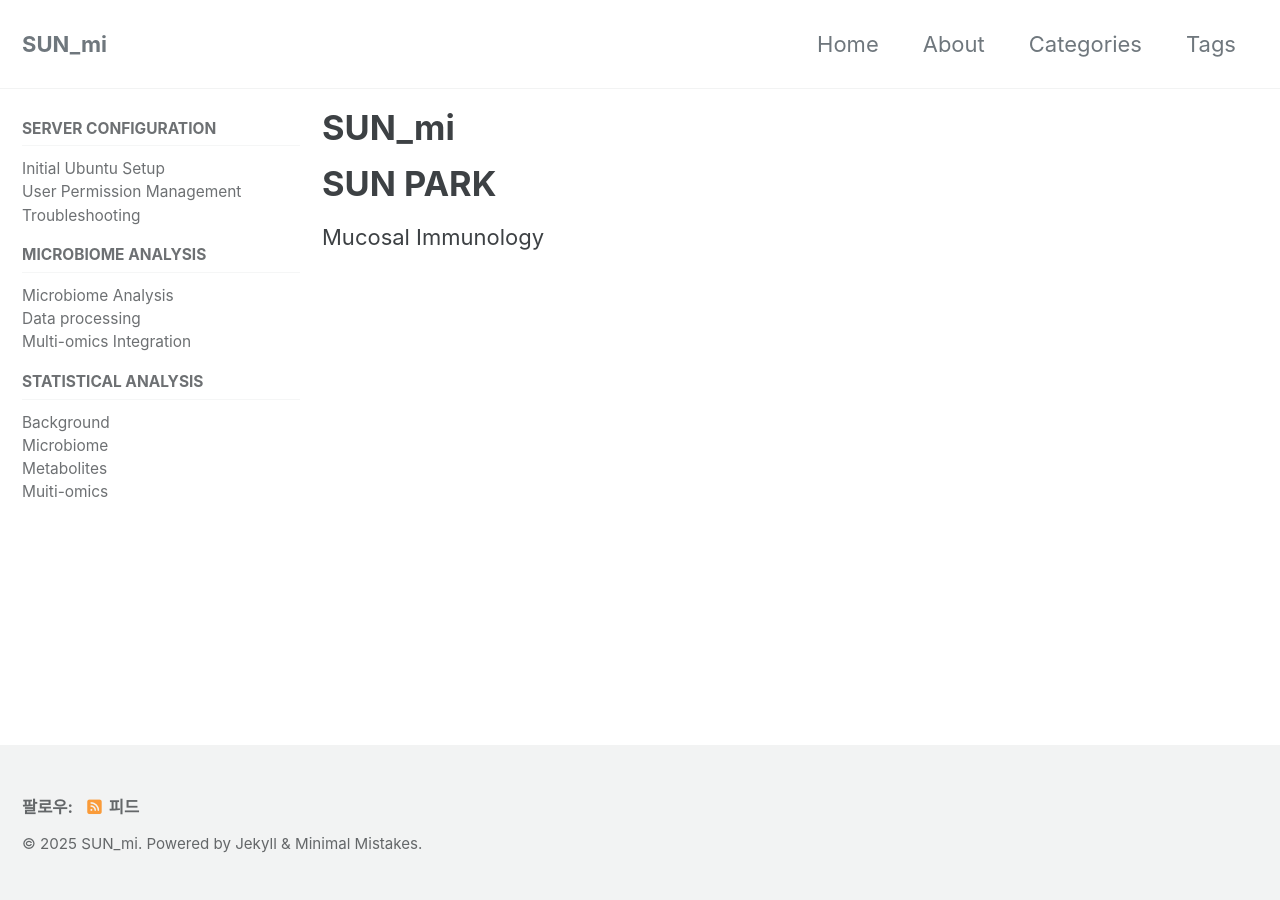
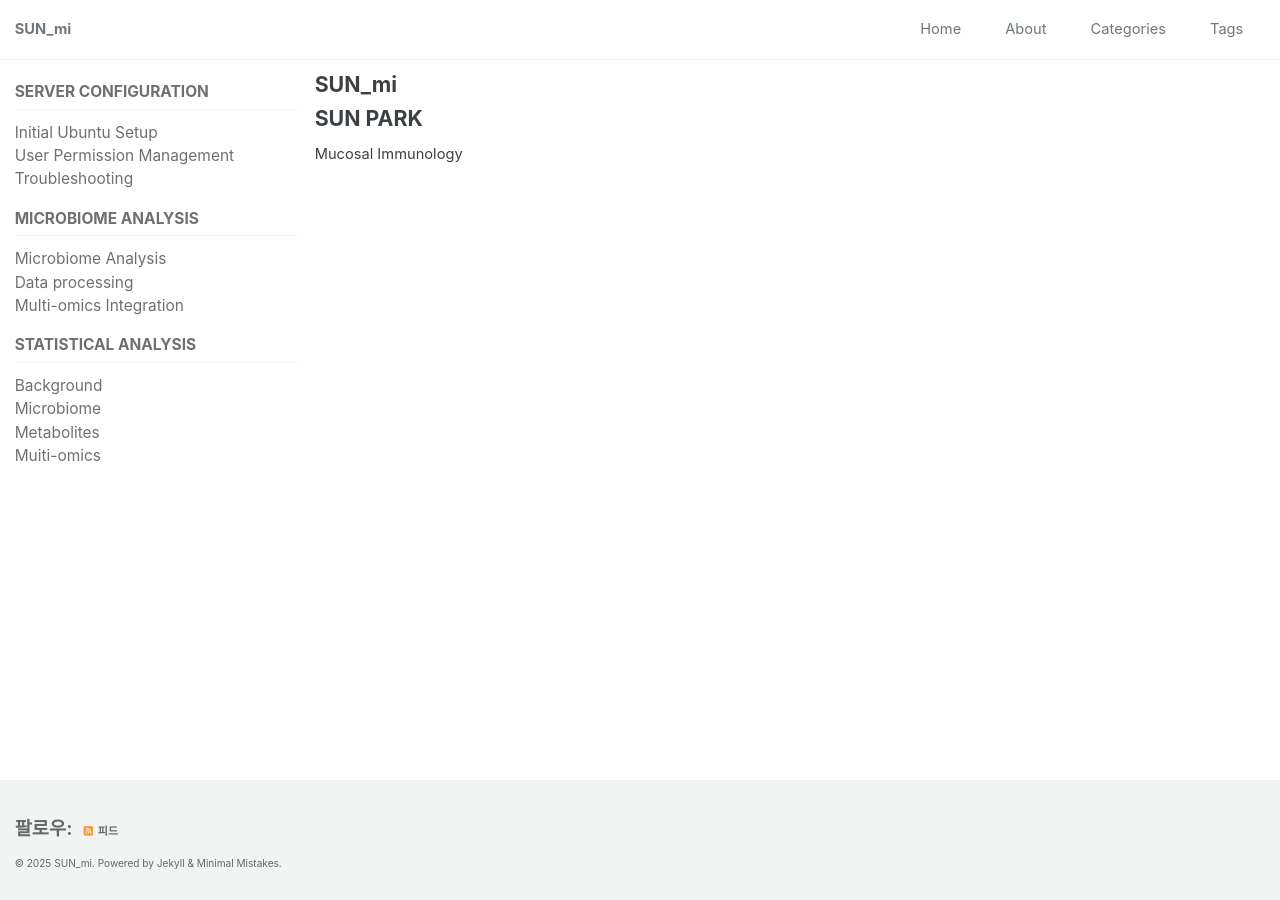
Before and after one commit to Sun980610/Sun980610.github.io, a Jekyll site: the page built from index.md, in a window 1280 px wide. Built offline with Jekyll 4.4.1, drawn with Linux system fonts in a browser that asks for light colours; cached includes are drawn as plain includes.

Commit message:
Update main.scss

```diff
--- a/assets/css/main.scss
+++ b/assets/css/main.scss
@@ -7,3 +7,5 @@ search: false
 
 @import "minimal-mistakes/skins/{{ site.minimal_mistakes_skin | default: 'default' }}"; // skin
 @import "minimal-mistakes"; // main partials
+
+@import "custom/custom"; //글자 크기 조절
```
